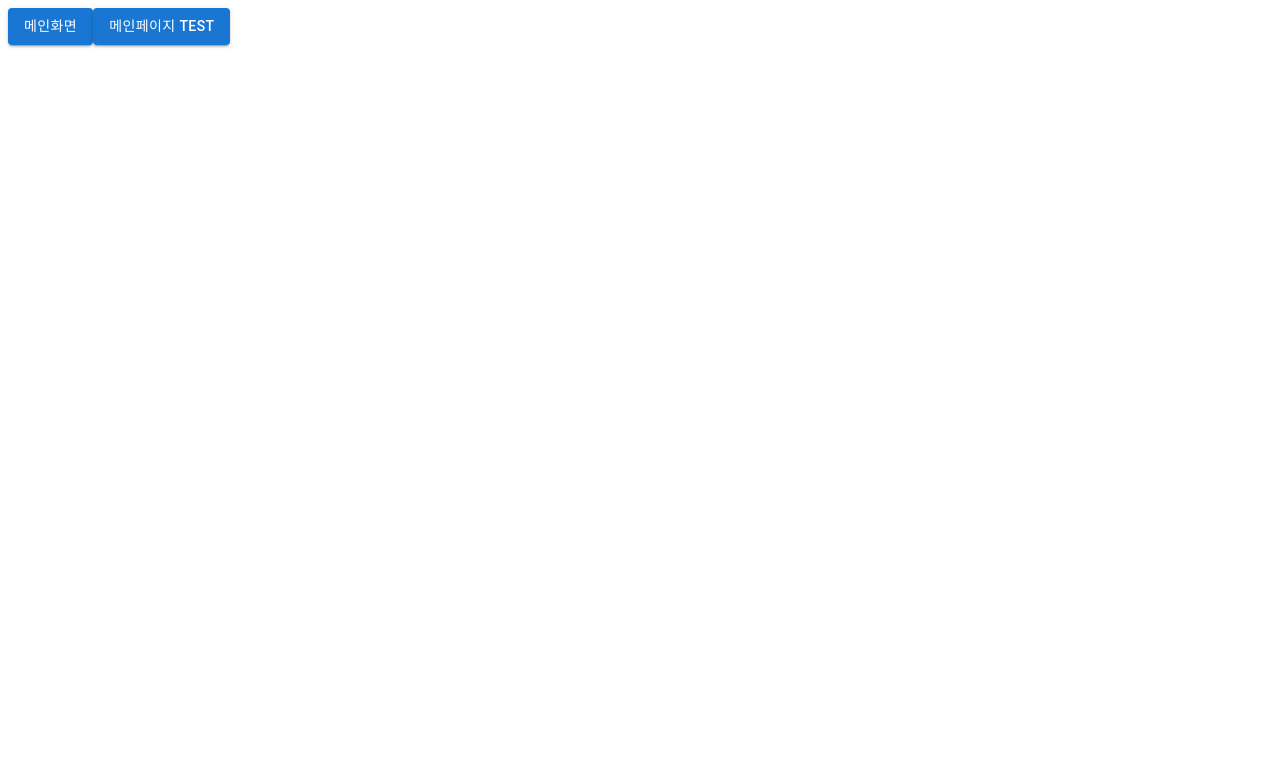
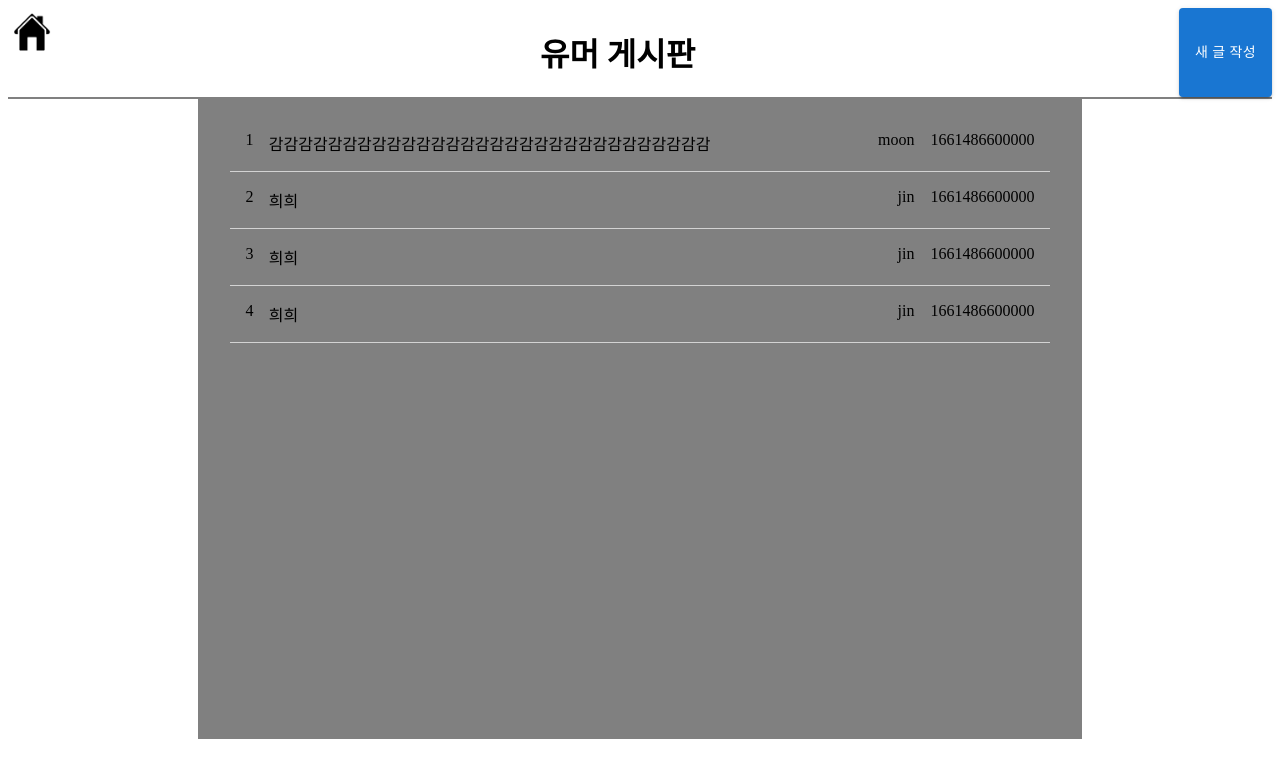
Before and after one commit to kwakhyun/anonymous-forum, a React (Create React App) app: page / in a window 1280 px wide. Shown: the top 778 px of the page. Built offline with nearby package versions, Linux system fonts and the light colour scheme.

Commit message:
add Header and Posts components

```diff
--- /dev/null
+++ b/src/components/Header/Header.jsx
@@ -0,0 +1,40 @@
+import React from "react";
+import styled from "styled-components";
+import { Link, useNavigate } from "react-router-dom";
+import { MainButton } from "../MainButton";
+// import { img_home } from "../../public/home_icon.png";
+import img_home from "./home_icon.png";
+
+const Header = () => {
+  const navigate = useNavigate();
+
+  const goToPost = () => {
+    navigate("/api/post");
+  };
+  const goToHome = () => {
+    navigate("/");
+  };
+
+  return (
+    <HeaderContainer>
+      <HomeImg src={img_home} onClick={goToHome} />
+      <Title>유머 게시판</Title>
+      <MainButton onClick={goToPost}>새 글 작성</MainButton>
+    </HeaderContainer>
+  );
+};
+
+const HeaderContainer = styled.div`
+  display: flex;
+  justify-content: space-between;
+  border-bottom: 2px solid grey;
+`;
+
+const Title = styled.h1``;
+
+const HomeImg = styled.img`
+  height: 3em;
+  cursor: pointer;
+`;
+
+export default Header;
--- /dev/null
+++ b/src/components/Header/index.js
@@ -0,0 +1 @@
+export { default as Header } from "./Header";
--- /dev/null
+++ b/src/components/Posts/Posts.jsx
@@ -0,0 +1,49 @@
+import React from "react";
+import { useNavigate } from "react-router-dom";
+import styled from "styled-components";
+
+const Posts = ({ post }) => {
+  const { post_id, nickname, password, date, title, content, commtents } = post;
+  const navigate = useNavigate();
+  const goToDeatil = () => {
+    navigate(`/api/posts/${post_id}`);
+  };
+  return (
+    <PostContainer onClick={goToDeatil}>
+      <PostId>{post_id}</PostId>
+      <PostTitle>{title}</PostTitle>
+      <PostNickname>{nickname}</PostNickname>
+      <PostDate>{date}</PostDate>
+    </PostContainer>
+  );
+};
+
+const PostContainer = styled.div`
+  display: flex;
+  /* background-color: beige; */
+  box-sizing: border-box;
+  padding: 1em;
+  border-bottom: 1px solid lightgrey;
+  cursor: pointer;
+  &:hover {
+    background-color: lightgrey;
+  }
+`;
+
+const PostId = styled.div`
+  flex: 1 1 2%;
+  margin-right: 0.5em;
+`;
+const PostTitle = styled.div`
+  flex: 1 1 80%;
+`;
+const PostNickname = styled.div`
+  flex: 1 1 5%;
+  text-align: right;
+  margin-right: 1em;
+`;
+const PostDate = styled.div`
+  flex: 1 1 5%;
+`;
+
+export default Posts;
--- /dev/null
+++ b/src/components/Posts/index.js
@@ -0,0 +1 @@
+export { default as Posts } from "./Posts";
--- a/src/pages/MainPage.jsx
+++ b/src/pages/MainPage.jsx
@@ -1,12 +1,126 @@
+import { useState } from "react";
 import { MainButton } from "../components";
+import { Header } from "../components/Header";
+import styled from "styled-components";
+import { Posts } from "../components/Posts";
+// import { useGetPost } from "../hook";
 
 const MainPage = () => {
+  // const posts = useGetPost("");
+
+  const [posts, setPosts] = useState({
+    api: {
+      posts: [
+        {
+          post_id: 1,
+          nickname: "moon",
+          password: "1234",
+          date: Date.now(),
+          //TODO: 타이틀 길어지면 ... 처리
+          title: "감감감감감감감감감감감감감감감감감감감감감감감감감감감감감감",
+          content: "무소식",
+          comments: [
+            {
+              comment_id: 111,
+              comment: "댓글1",
+              nickname: "닉네임1",
+              password: "패스워드1",
+              date: "작성일1",
+            },
+          ],
+        },
+        {
+          post_id: 2,
+          nickname: "jin",
+          password: "1111",
+          date: Date.now(),
+          title: "희희",
+          content: "호호내용",
+          comments: [
+            {
+              comment_id: 2222,
+              comment: "댓글2",
+              nickname: "닉네임2",
+              password: "패스워드2",
+              date: "작성일2",
+            },
+          ],
+        },
+        {
+          post_id: 3,
+          nickname: "jin",
+          password: "1111",
+          date: Date.now(),
+          title: "희희",
+          content: "호호내용",
+          comments: [
+            {
+              comment_id: 2222,
+              comment: "댓글2",
+              nickname: "닉네임2",
+              password: "패스워드2",
+              date: "작성일2",
+            },
+          ],
+        },
+        {
+          post_id: 4,
+          nickname: "jin",
+          password: "1111",
+          date: Date.now(),
+          title: "희희",
+          content: "호호내용",
+          comments: [
+            {
+              comment_id: 2222,
+              comment: "댓글2",
+              nickname: "닉네임2",
+              password: "패스워드2",
+              date: "작성일2",
+            },
+          ],
+        },
+      ],
+    },
+  });
   return (
-    <div className="App">
-      <MainButton onClick={() => alert("메인기능 발생")}>메인화면</MainButton>
-      <MainButton>메인페이지 Test</MainButton>
-    </div>
+    <>
+      <Header />
+      <MainPageContainer>
+        <PostsContainer>
+          <PostList>
+            {posts.api.posts.map((post) => {
+              return <Posts post={post} key={post.post_id} />;
+            })}
+          </PostList>
+        </PostsContainer>
+        {/* <MainButton onClick={() => alert("메인기능 발생")}>메인화면</MainButton>
+    <MainButton>메인페이지 Test</MainButton> */}
+      </MainPageContainer>
+    </>
   );
 };
 
+const PostList = styled.div`
+  display: flex;
+  flex-direction: column;
+  max-width: 100%;
+`;
+
+const PostsContainer = styled.div`
+  align-items: center;
+  height: 80vh;
+  width: 70%;
+  padding: 1em 2em 1em 2em;
+  background-color: gray;
+  box-sizing: border-box;
+`;
+
+const MainPageContainer = styled.div`
+  display: flex;
+  flex-direction: column;
+  justify-content: center;
+  align-items: center;
+`;
+
 export default MainPage;
```
Also changed, not shown: public/home_icon.png (added), src/components/Header/home_icon.png (added).
